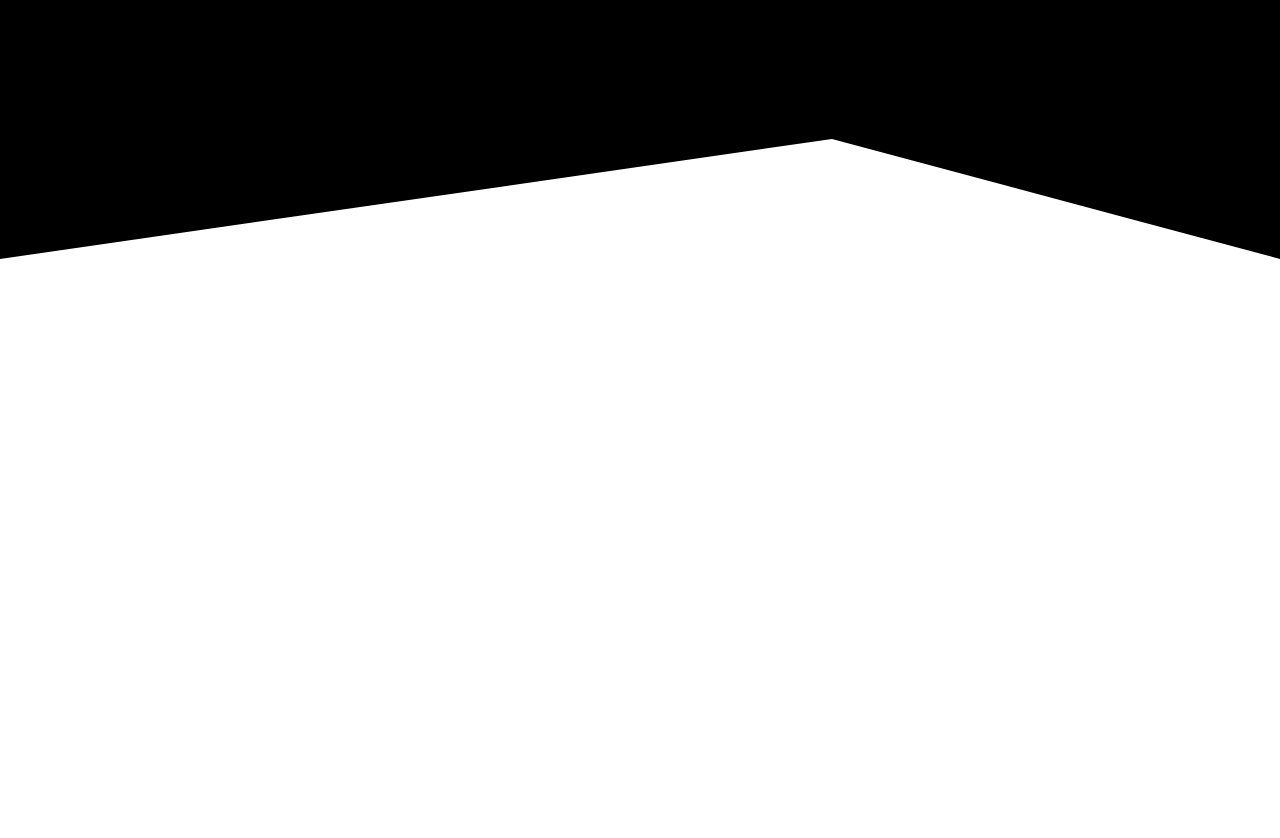
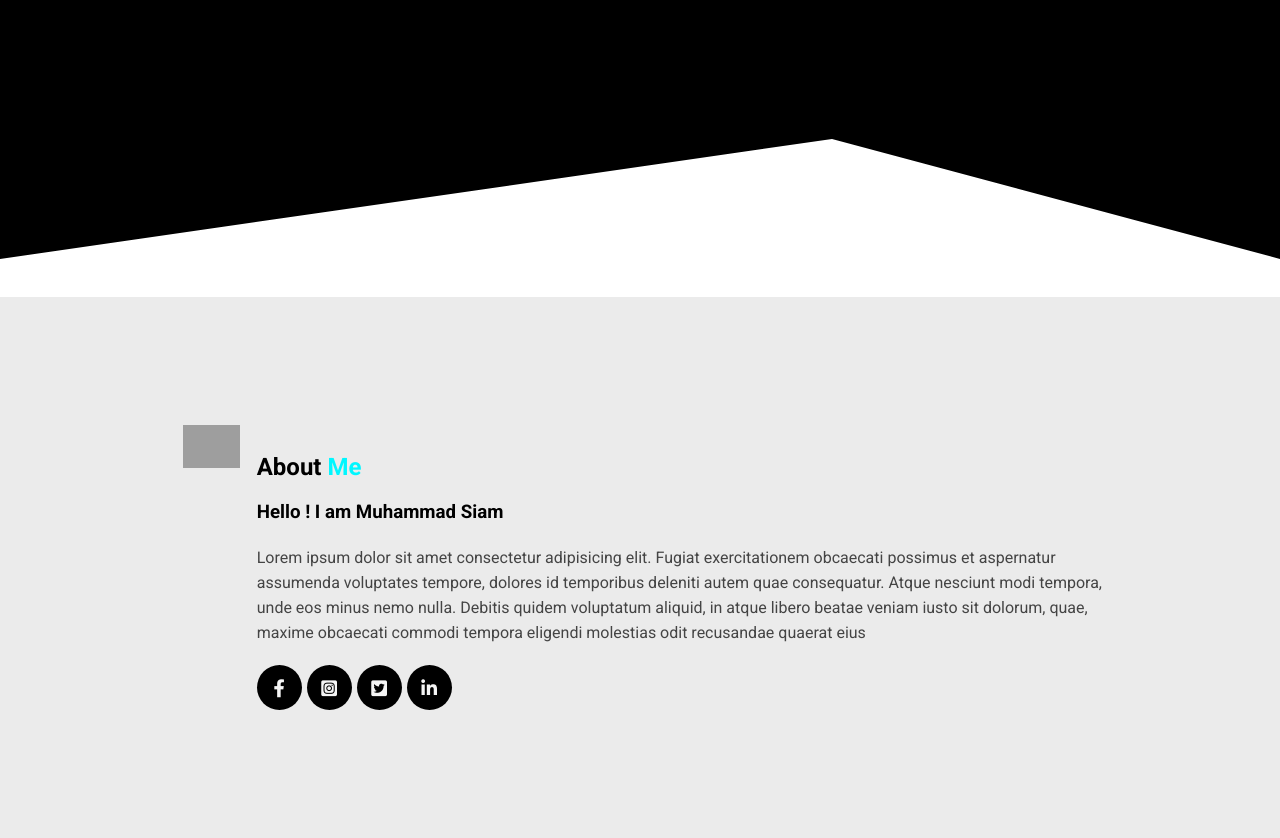
Before and after one commit to MshSiam/practise-portfolio, a plain HTML site: page index.html in a window 1280 px wide. Shown: the part 541-1379 px from the top of the page. Before the commit the page ends 800 px from the top, so only its background shows below. Drawn offline with Linux system fonts and the light colour scheme; grey boxes are pictures that could not be loaded.

Commit message:
about addded

```diff
--- a/index.html
+++ b/index.html
@@ -7,6 +7,7 @@
     <link rel="preconnect" href="https://fonts.googleapis.com">
     <link rel="preconnect" href="https://fonts.gstatic.com" crossorigin>
     <link href="https://fonts.googleapis.com/css2?family=Roboto:wght@400;700&display=swap" rel="stylesheet">
+    <link rel="stylesheet" href="https://cdnjs.cloudflare.com/ajax/libs/font-awesome/5.15.3/css/all.min.css" integrity="sha512-iBBXm8fW90+nuLcSKlbmrPcLa0OT92xO1BIsZ+ywDWZCvqsWgccV3gFoRBv0z+8dLJgyAHIhR35VZc2oM/gI1w==" crossorigin="anonymous" referrerpolicy="no-referrer" />
     <link rel="stylesheet" href="./style.css">
     <link rel="stylesheet" href="./utility.css">
     <title>Practise Portfolio</title>
@@ -55,7 +56,34 @@
 
 
 
+    <!-- about me section -->
 
+    <section class="about">
+        <div class="container flex">
+            <div class="left">
+                <img src="./images/siam.jpg" alt="">
+            </div>
+
+            <div class="right">
+                <h1>About <span>Me</span></h1>
+                <h3>Hello ! I am Muhammad Siam</h3>
+                <p class="ap">Lorem ipsum dolor sit amet consectetur adipisicing elit. Fugiat exercitationem obcaecati possimus et aspernatur assumenda voluptates tempore, dolores id temporibus deleniti autem quae consequatur. Atque nesciunt modi tempora, unde eos minus nemo nulla. Debitis quidem voluptatum aliquid, in atque libero beatae veniam iusto sit dolorum, quae, maxime obcaecati commodi tempora eligendi molestias odit recusandae quaerat eius</p>
+
+                <div class="social">
+                    <a href="#"><i class="fab fa-facebook-f"></i></a>
+                    <a href="#"><i class="fab fa-instagram-square"></i></a>
+                    <a href="#"><i class="fab fa-twitter-square"></i></a>
+
+                    <a href="#"><i class="fab fa-linkedin-in"></i></a>
+
+                </div>
+            </div>
+
+            </div>
+
+
+        </div>
+    </section>
 
 
 
--- a/style.css
+++ b/style.css
@@ -85,3 +85,56 @@ span{
 .hero h5{
     color: var(--primary);
 }
+
+
+
+/*  About me Section */
+.about{
+    margin-top:3%;
+    padding: 10%;
+    background-color: rgb(235, 235, 235);
+}
+
+.about .left img{
+    width: 50%;
+    margin-left: 35%;
+}
+
+.about .right{
+    margin-top: 3%;
+}
+
+.about h1, h3, .ap{
+    color: rgb(0, 0, 0);
+    margin-bottom: 20px;
+    line-height: 25px;
+}
+.ap{
+    color: rgb(68, 68, 68);
+}
+
+.about .social{
+    display: flex;
+
+}
+
+.about .social a{
+    background-color: black;
+    color: whitesmoke;
+    margin-right: 5px;
+    display: flex;
+    align-items: center;
+    justify-content: center;
+    width: 45px;
+    height: 45px;
+    border-radius: 50%;
+    text-decoration: none;
+    font-size: 18px;
+    transition: .4s;
+}
+
+
+.about .social a:hover{
+    background-color: var(--primary);
+    color: black;
+}
```
Also changed, not shown: 1 other file.
